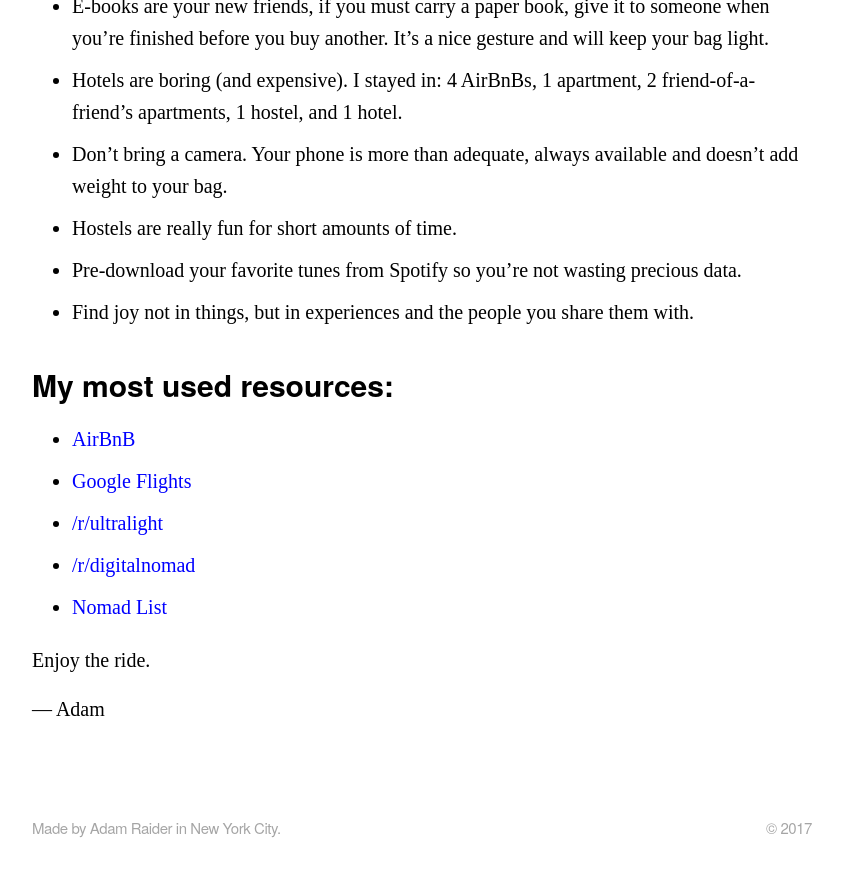
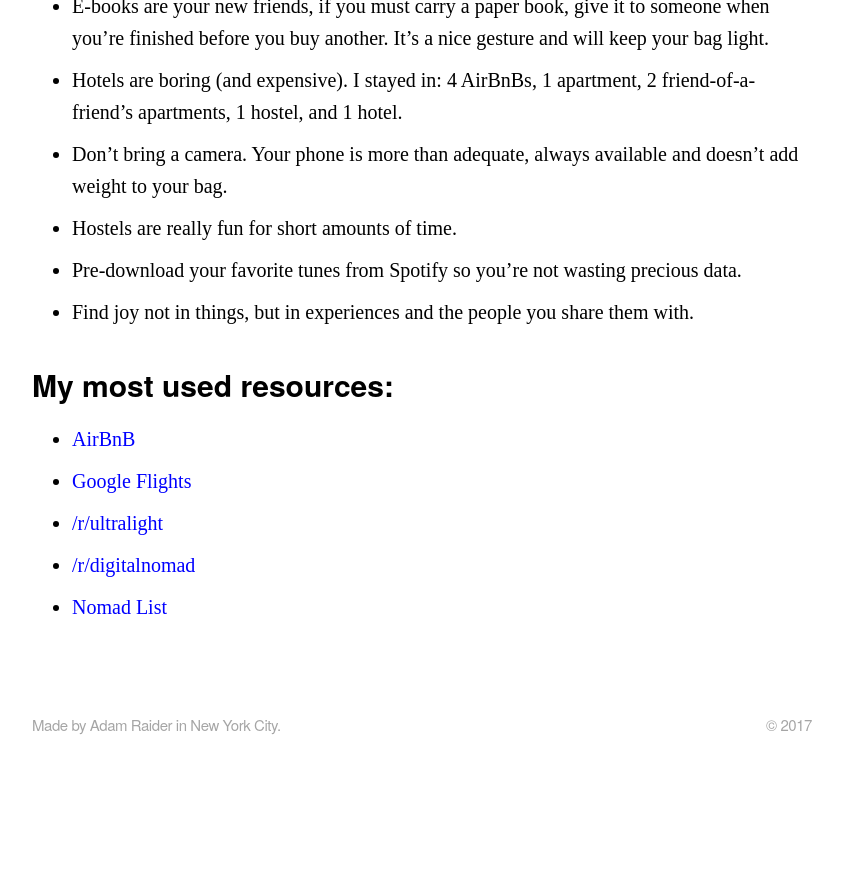
Before and after one commit to adamraider/blog, a Jekyll site: the page built from _posts/2017-12-21-live-out-of-a-backpack.md, in a window 1280 px wide and 900 px high, scrolled down 1278 px. Shown: the top 877 px of the window, without its empty margins (218-1061 px from the left). Built offline with Jekyll 4.4.1, drawn with Linux system fonts in a browser that asks for light colours; some web fonts are replaced; after the commit the page ends 2075 px from its top, so only the background shows below that.

Commit message:
remove backback signature

```diff
--- a/_posts/2017-12-21-live-out-of-a-backpack.md
+++ b/_posts/2017-12-21-live-out-of-a-backpack.md
@@ -35,8 +35,3 @@ In order from objectively useful to subjectively awesome.
 * [/r/ultralight](https://reddit.com/r/ultralight)
 * [/r/digitalnomad](https://reddit.com/r/digitalnomad)
 * [Nomad List](https://nomadlist.com)
-
-
-Enjoy the ride.
-
-— Adam
```
